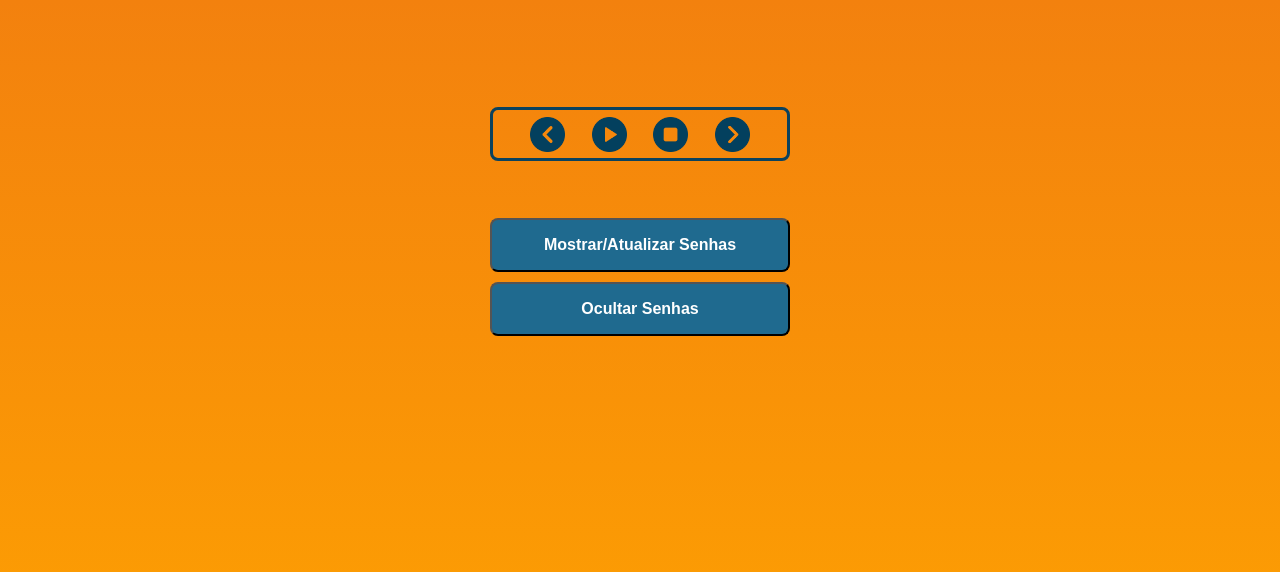
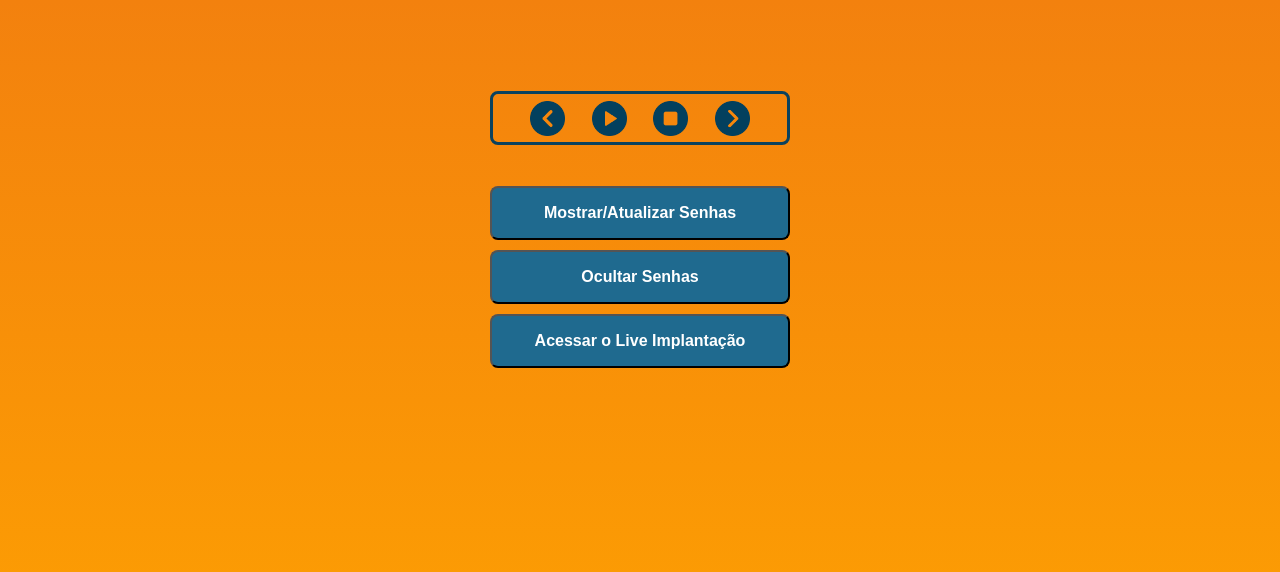
Before and after one commit to Anderson026/live-passowrd, a plain HTML site: page index.html in a window 1280 px wide. Drawn offline with Linux system fonts and the light colour scheme.

Commit message:
Adicionando o link para o Live Implantação

```diff
--- a/index.html
+++ b/index.html
@@ -22,6 +22,9 @@
         <div class="divBtn">
           <button onclick="showPasswordLive()">Mostrar/Atualizar Senhas</button>
           <button onclick="clearPassword()">Ocultar Senhas</button>
+          <a href="https://live-implantacao.netlify.app/">
+            <button>Acessar o Live Implantação</button>
+          </a>
         </div>
         <div class="divPassword ocultText">
           <!-- <h2 class="showPassword ocultText"></h2> -->
```
